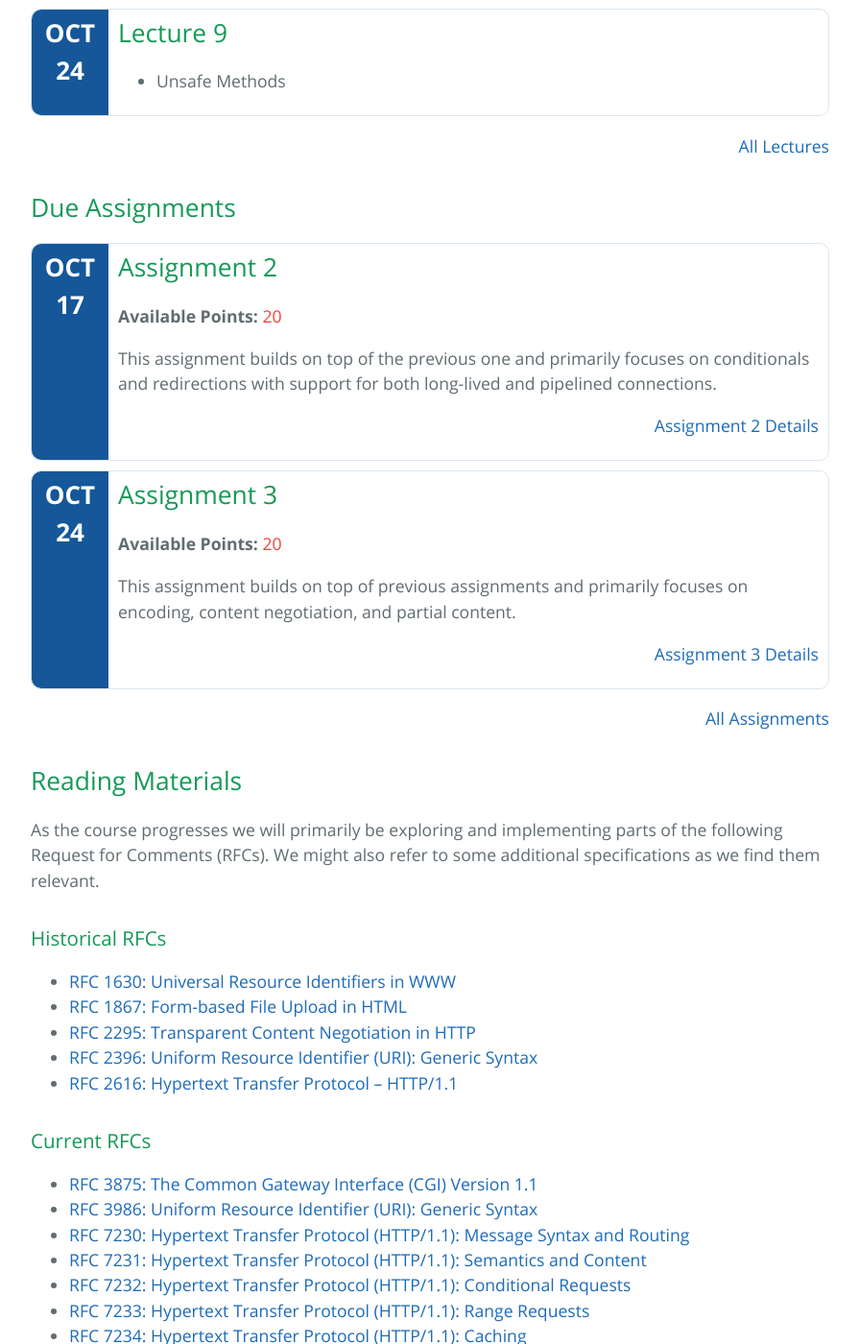
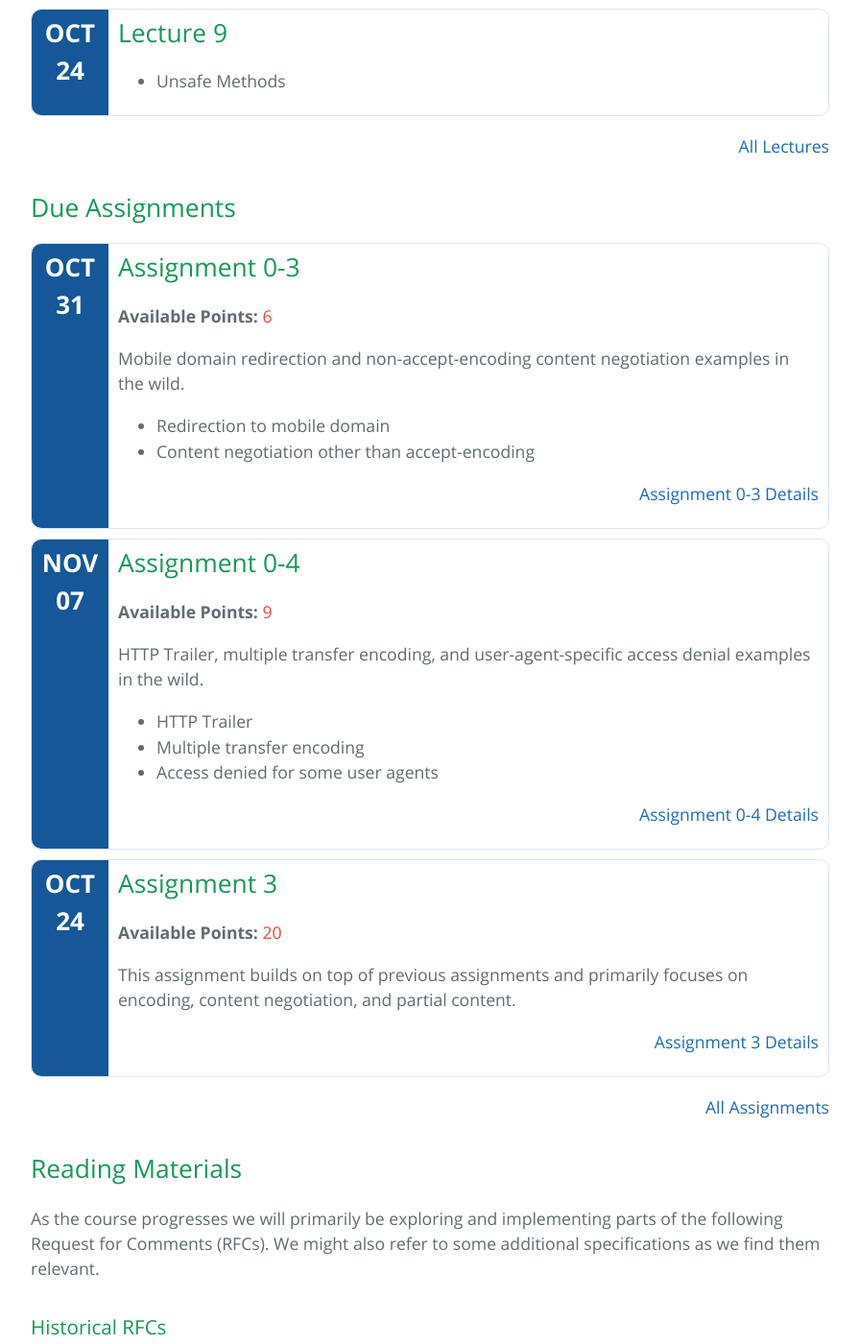
Before and after one commit to cs531-f19/cs531-f19.github.io, a Jekyll site: the page built from index.md, in a window 1280 px wide and 1400 px high, scrolled down 1071 px. Shown: the whole window at 96% size, without its empty margins (192-1087 px from the left). Built offline with Jekyll 4.4.1, drawn with Linux system fonts in a browser that asks for light colours; the repository's description, which GitHub fills in, is left out.

Commit message:
Add Assignment 0-3 and 0-4

```diff
--- a/_data/assignments.yml
+++ b/_data/assignments.yml
@@ -24,6 +24,25 @@
   topics:
     - Prepare a step by step cloud server set up tutorial
     - Run an echo server in it
+- title: Assignment 0-3
+  description: Mobile domain redirection and non-accept-encoding content negotiation examples in the wild.
+  date: 2019-10-31
+  points: 6
+  extra: true
+  featured: true
+  topics:
+    - Redirection to mobile domain
+    - Content negotiation other than accept-encoding
+- title: Assignment 0-4
+  description: HTTP Trailer, multiple transfer encoding, and user-agent-specific access denial examples in the wild.
+  date: 2019-11-07
+  points: 9
+  extra: true
+  featured: true
+  topics:
+    - HTTP Trailer
+    - Multiple transfer encoding
+    - Access denied for some user agents
 - title: Assignment 1
   description: A web server with a limited set of methods, status codes, headers, MIME types, and the access log.
   date: 2019-10-06
@@ -32,7 +51,6 @@
   description: This assignment builds on top of the previous one and primarily focuses on conditionals and redirections with support for both long-lived and pipelined connections.
   date: 2019-10-17
   points: 20
-  featured: true
 - title: Assignment 3
   description: This assignment builds on top of previous assignments and primarily focuses on encoding, content negotiation, and partial content.
   date: 2019-10-24
--- /dev/null
+++ b/assignments/assignment-0-3.md
@@ -0,0 +1,15 @@
+---
+title: Assignment 0-3
+---
+
+## Redirection to Mobile Domain
+
+* Find up to three different "in the wild" redirection examples of the type `example.com` --> `m.example.com` using any mobile user-agent
+* Post your findings in [this thread](https://github.com/cs531-f19/discussions/issues/53)
+
+## Content Negotiation Other Than Accept-Encoding
+
+* Find up to three different "in the wild" examples of content negotiation in dimensions other than `Accept-Encoding`
+* Post your findings in [this thread](https://github.com/cs531-f19/discussions/issues/54)
+
+{% include posting.md %}
--- /dev/null
+++ b/assignments/assignment-0-4.md
@@ -0,0 +1,20 @@
+---
+title: Assignment 0-4
+---
+
+## HTTP Trailer
+
+* Find an HTTP Trailer example "in the wild"
+* Post your findings in [this thread](https://github.com/cs531-f19/discussions/issues/55)
+
+## Multiple Transfer-Encoding
+
+* Find an example "in the wild" where there are multiple `Transfer-Encoding` values present
+* Post your findings in [this thread](https://github.com/cs531-f19/discussions/issues/56)
+
+## Access Denied for Some User Agents
+
+* Find an example "in the wild" where the access to the resource is denied by default when using cURL, but not when specifying a different user agent (e.g., `-A "Mozilla"`)
+* Post your findings in [this thread](https://github.com/cs531-f19/discussions/issues/57)
+
+{% include posting.md competition=true %}
```
Also changed, not shown: _includes/posting.md (added, +8 -0 lines).
